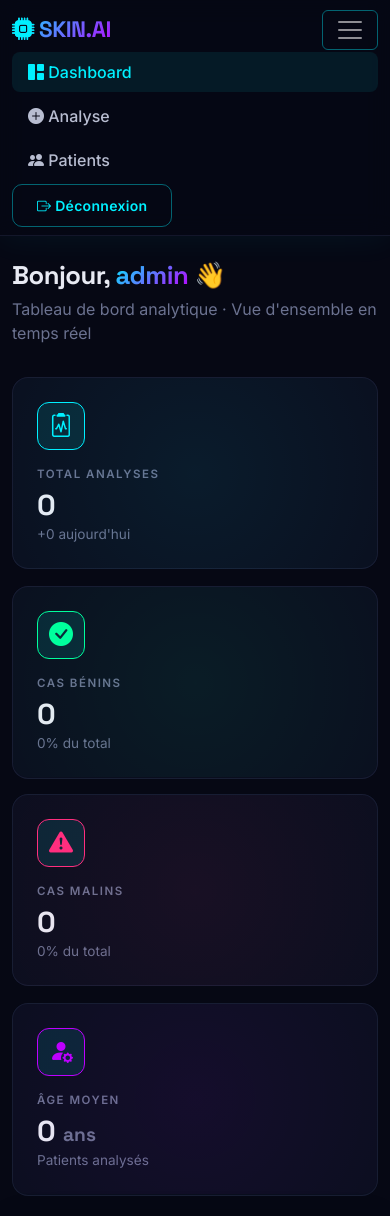
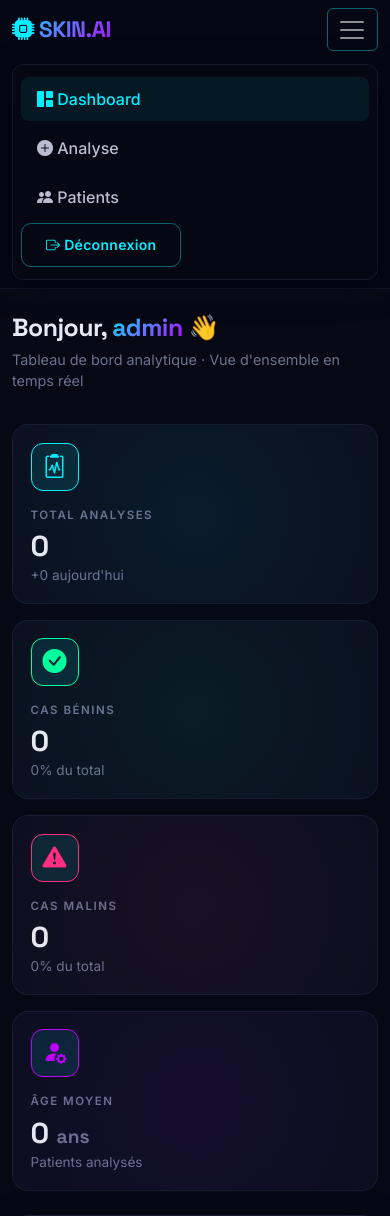
Before and after one commit to belhajyoussefeya-jpg/Skin_Cancer_App, a Flask app: page /dashboard in a window 390 px wide, after a click that opens the changed part. Shown: the top 1216 px of the page. Run offline with Flask 3, Linux system fonts and the light colour scheme; a user stored in the database is signed in; data that the repository does not hold is empty.

Commit message:
style: polish CSS — accessibility, mobile nav, print styles
- Custom neon scrollbar + text selection
- Visible keyboard focus rings on buttons and inputs
- Mobile (<992px) navbar collapse now has solid glass background
- Reduced motion support (prefers-reduced-motion)
- Print stylesheet — clean light-on-white layout for paper reports
- Backdrop-filter fallback for older browsers
- Tighter mobile breakpoints for stat cards, tables, badges

```diff
--- a/static/style.css
+++ b/static/style.css
@@ -41,6 +41,33 @@ html, body {
   color: var(--text-primary);
   font-family: 'Inter', -apple-system, BlinkMacSystemFont, sans-serif;
   overflow-x: hidden;
+  scroll-behavior: smooth;
+}
+
+/* Custom neon scrollbar */
+::-webkit-scrollbar { width: 10px; height: 10px; }
+::-webkit-scrollbar-track { background: var(--bg-secondary); }
+::-webkit-scrollbar-thumb {
+  background: linear-gradient(180deg, var(--neon-cyan), var(--neon-purple));
+  border-radius: 999px;
+  border: 2px solid var(--bg-secondary);
+}
+::-webkit-scrollbar-thumb:hover { box-shadow: 0 0 10px var(--neon-cyan); }
+html { scrollbar-color: var(--neon-cyan) var(--bg-secondary); scrollbar-width: thin; }
+
+/* Text selection */
+::selection { background: rgba(0, 240, 255, 0.35); color: #fff; }
+
+/* Accessible keyboard focus */
+:focus-visible {
+  outline: 2px solid var(--neon-cyan);
+  outline-offset: 2px;
+  border-radius: 6px;
+}
+.btn:focus-visible {
+  outline: none;
+  box-shadow: 0 0 0 3px rgba(0, 240, 255, 0.45),
+              0 4px 20px rgba(0, 240, 255, 0.25);
 }
 
 /* Animated background grid + orbs */
@@ -149,6 +176,24 @@ code {
 
 .navbar-toggler {
   border-color: var(--border-glow);
+  padding: 0.35rem 0.6rem;
+}
+
+.navbar-toggler:focus { box-shadow: 0 0 0 3px rgba(0, 240, 255, 0.25); }
+
+/* Mobile collapsed menu background (Bootstrap collapse) */
+@media (max-width: 991.98px) {
+  .navbar-neon .navbar-collapse {
+    background: rgba(6, 8, 20, 0.95);
+    backdrop-filter: blur(14px);
+    -webkit-backdrop-filter: blur(14px);
+    border: 1px solid var(--border);
+    border-radius: 12px;
+    padding: 0.75rem 0.5rem;
+    margin-top: 0.75rem;
+    box-shadow: 0 8px 32px rgba(0, 0, 0, 0.45);
+  }
+  .navbar-neon .navbar-nav .nav-link { padding: 0.65rem 1rem !important; }
 }
 
 /* ----------------------------- Cards ----------------------------- */
@@ -817,6 +862,60 @@ footer .gradient-text { font-weight: 600; }
 /* Responsive */
 @media (max-width: 768px) {
   .stat-card .stat-value { font-size: 1.8rem; }
-  .page-hero h1 { font-size: 1.6rem; }
+  .stat-card { padding: 1.1rem; }
+  .page-hero h1 { font-size: 1.55rem; }
+  .page-hero p { font-size: 0.9rem; }
   .login-card { padding: 2rem 1.5rem; }
+  .login-logo { width: 64px; height: 64px; font-size: 2rem; }
+  .upload-zone { padding: 2rem 1rem; }
+  .upload-zone i { font-size: 2.4rem; }
+  .result-badge-large { font-size: 1.05rem; padding: 0.55rem 1.1rem; }
+  .table-neon thead th,
+  .table-neon tbody td { padding: 0.65rem 0.5rem; font-size: 0.85rem; }
+  .table-thumb { width: 44px; height: 44px; }
+  footer { font-size: 0.78rem; margin-top: 2rem; }
 }
+
+/* Reduced motion */
+@media (prefers-reduced-motion: reduce) {
+  *, *::before, *::after {
+    animation-duration: 0.01ms !important;
+    animation-iteration-count: 1 !important;
+    transition-duration: 0.01ms !important;
+  }
+  body::before { animation: none; }
+}
+
+/* Print styles (for screenshots / paper diagnostic reports) */
+@media print {
+  body { background: #fff !important; color: #000 !important; }
+  body::before, body::after { display: none !important; }
+  .navbar-neon, footer, .btn, .loading-overlay { display: none !important; }
+  .glass-card, .stat-card {
+    background: #fff !important;
+    border: 1px solid #ccc !important;
+    box-shadow: none !important;
+    backdrop-filter: none !important;
+    color: #000 !important;
+    page-break-inside: avoid;
+  }
+  .gradient-text {
+    background: none !important;
+    -webkit-text-fill-color: #0a2540 !important;
+    color: #0a2540 !important;
+  }
+  .card-header-neon { background: #f1f5f9 !important; color: #000 !important; }
+  .info-row .label, .stat-label, .text-muted-2 { color: #555 !important; }
+  .info-row .value, .stat-value { color: #000 !important; }
+  .badge-benign { background: #d1fae5 !important; color: #065f46 !important; border-color: #065f46 !important; }
+  .badge-malign { background: #fee2e2 !important; color: #991b1b !important; border-color: #991b1b !important; }
+  a { color: #0a2540 !important; text-decoration: none !important; }
+  .result-image { box-shadow: none !important; border-color: #ccc !important; }
+}
+
+/* Browsers without backdrop-filter fallback */
+@supports not ((backdrop-filter: blur(10px)) or (-webkit-backdrop-filter: blur(10px))) {
+  .glass-card, .stat-card, .navbar-neon, .alert, .loading-overlay {
+    background: rgba(13, 17, 38, 0.92) !important;
+  }
+}
```
